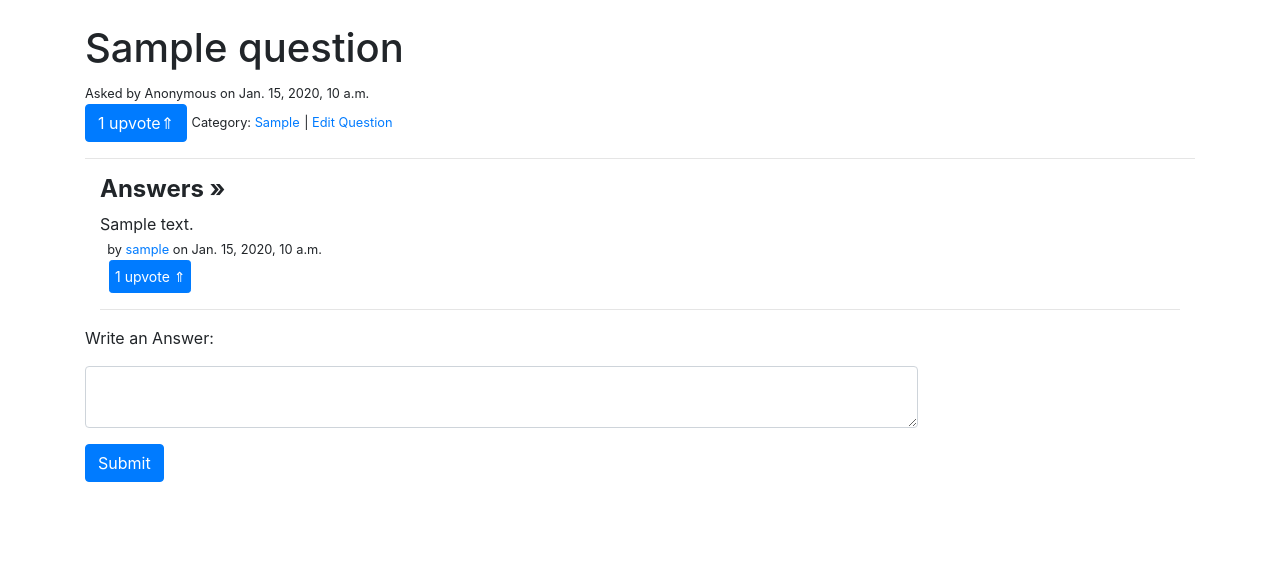
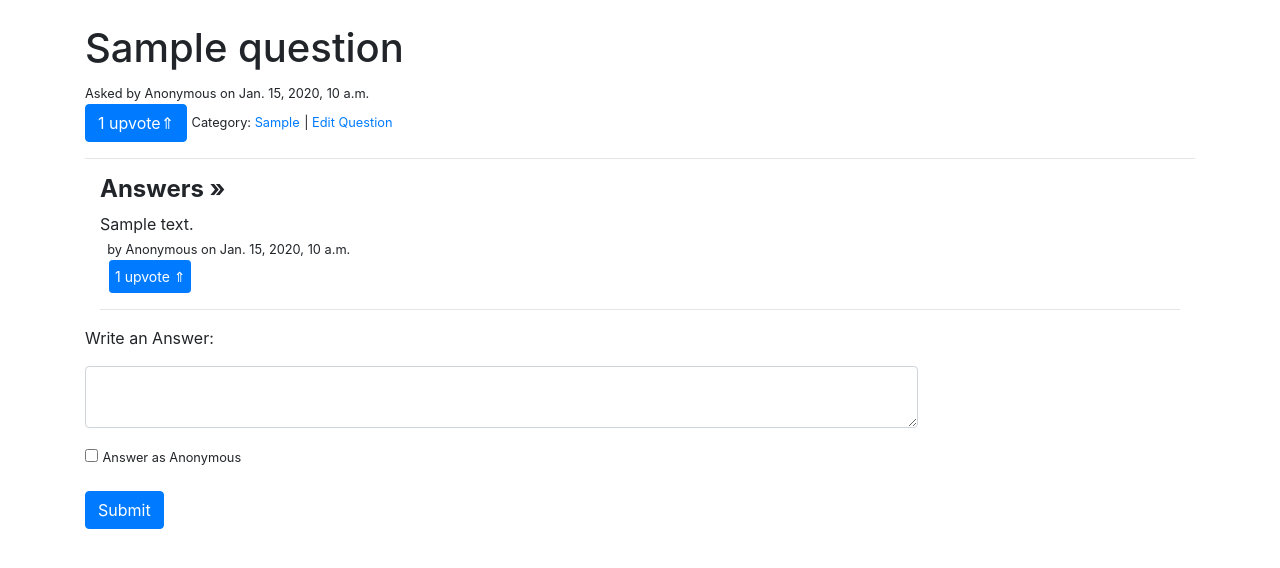
Before and after one commit to iamarav/DjangoQuoraClone, a Django app: a page that uses templates/core/template-view-question.html in a window 1280 px wide. Shown: the part 56-624 px from the top of the page. Run offline with Django 3.2, Linux system fonts and the light colour scheme; a user stored in the database is signed in; tables that the repository leaves empty hold one stand-in row (values such as "Sample post"); some libraries are stand-ins or nearby versions.

Commit message:
Added Anonymous Answer

```diff
--- a/Core/views.py
+++ b/Core/views.py
@@ -257,6 +257,6 @@
     questions = Questions.objects.all().filter(author = user.id).exclude(anonymous = True)
     passing_dictionary ['questions_asked'] = questions
     passing_dictionary ['questions_asked_number'] = questions.count()
-    passing_dictionary ['answers_answered'] = Answers.objects.all().filter(author = user.id).count()
+    passing_dictionary ['answers_answered'] = Answers.objects.all().filter(author = user.id).exclude(anonymous = True).count()
 
     return render( request, 'core/template-user-profile.html', passing_dictionary )
--- a/Questions/admin.py
+++ b/Questions/admin.py
@@ -18,5 +18,5 @@
 
 @admin.register(Answers)
 class AnswersAdmin (admin.ModelAdmin):
-    list_display = ('question', 'answer', 'author', 'time', 'upvote')
+    list_display = ('question', 'answer', 'author', 'time', 'upvote', 'anonymous')
     search_fields = ('question', 'answer', 'author',)
--- a/Questions/models.py
+++ b/Questions/models.py
@@ -53,6 +53,7 @@
     time = models.DateTimeField( default= timezone.now )
     upvote = models.IntegerField(default=0)
     upvoters = models.TextField(default="", null=True, blank=True)
+    anonymous = models.BooleanField (default= False)
 
     def __str__(self):
         return str(self.id)+": "+self.answer
--- a/Questions/views.py
+++ b/Questions/views.py
@@ -39,8 +39,6 @@
     for category in categories_object:
         temp_obj = Questions.objects.all().filter(category = category)
         category_question_number [ category.category ] = len(temp_obj)
-    print ('\n==================')
-    print (category_question_number)
     passing_dictionary['categories'] = category_question_number
     return render( request, 'core/template-all-categories.html', passing_dictionary )
 
@@ -163,11 +161,17 @@
         question_id = request.POST['ques_id']
         current_user = request.user
 
+        if( 'anonymous' in request.POST and request.POST['anonymous'] != False):
+            anonymous = True
+        else:
+            anonymous = False
+
         if new_answer is not None and question_id is not None and current_user is not None:
             question_instance = Questions.objects.get( id = question_id )
             Answers.objects.create( question = question_instance,
                                     author = current_user,
-                                    answer = new_answer
+                                    answer = new_answer,
+                                    anonymous = anonymous,
                                  )
         else:
             return HttpResponse("There is some error with your answer. Try Again")
--- a/templates/core/template-mod-question.html
+++ b/templates/core/template-mod-question.html
@@ -1,5 +1,5 @@
 {% extends 'core/base-theme-template.html' %}
-
+{% load static %}
 {% block page_title %}
 {% if action == "edit" %}
 Edit Question
--- a/templates/core/template-view-category.html
+++ b/templates/core/template-view-category.html
@@ -27,7 +27,7 @@
             <div id="question_{{ question.id }}" class="question_container" >
                 <h4><a href="{% url 'view_question' question.slug %}" class="text-dark" >{{ question.question }}</a></h4>
                 <hr>
-                <small>Asked by: <strong><a href="{% url 'profile_page' question.author.username %}">{{ question.author.username }}</a></strong> on {{ question.time }} | {{ upvotes }} upvote{% if upvotes > 1 %}s{% endif %}</small>
+                <small>Asked by: <strong>{% if question.anonymous == True %}Anonymous{% else %}<a href="{% url 'profile_page' question.author.username %}">{{ question.author.username }}</a>{% endif %}</strong> on {{ question.time }} | {{ upvotes }} upvote{% if upvotes > 1 %}s{% endif %}</small>
             </div>
             {% endwith %}
         {% endfor %}
--- a/templates/core/template-view-question.html
+++ b/templates/core/template-view-question.html
@@ -21,7 +21,7 @@
         <h4 class="font-weight-bold">Answers &raquo;</h4>
         {% for answer in answers %}
             {% with answer.id as answer_id %}
-            {{ answer.answer }}<br><small>&nbsp;&nbsp;by <a href="{% url 'profile_page' answer.author.username %}">{{ answer.author.username }}</a> on {{ answer.time }}</small>
+            {{ answer.answer }}<br><small>&nbsp;&nbsp;by {% if answer.anonymous == True %}Anonymous{% else %}<a href="{% url 'profile_page' answer.author.username %}">{{ answer.author.username }}</a>{% endif %} on {{ answer.time }}</small>
             <br>
             &nbsp;&nbsp;<small id="answer_upvotes_{{ answer_id }}" class="btn {% if answer_id in upvoted_answers %}btn-success{% else %}btn-primary{% endif %} btn-sm" style="padding: 5px;" onclick="do_upvote_ajax('answer', '{{ answer.id }}', this)" ><span class="upvote_number">{{ answer.upvote }}</span> upvote{% if answer.upvote > 1 %}s{% endif %} &uArr;</small>
             <hr>
@@ -41,6 +41,9 @@
             <textarea class="form-control col-lg-9 col-md-10 col-sm-12 col-xs-12" name="new_answer" placeholder="" ></textarea>
         </div>
         <div class="form-group">
+            <input type="checkbox" name="anonymous" id="ans_anonymous" > <small><label for="ans_anonymous">Answer as Anonymous</label></small>
+        </div>
+        <div class="form-group">
             <input type="submit" class="btn btn-primary" />
         </div>
     </form>
```
